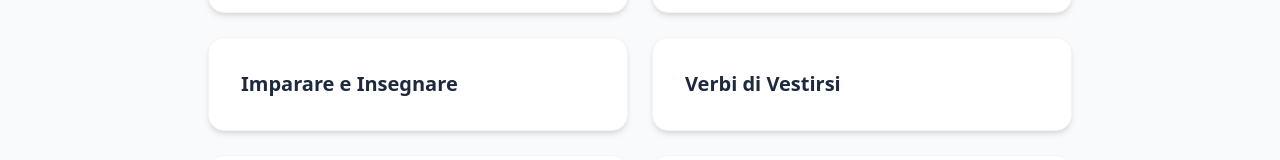
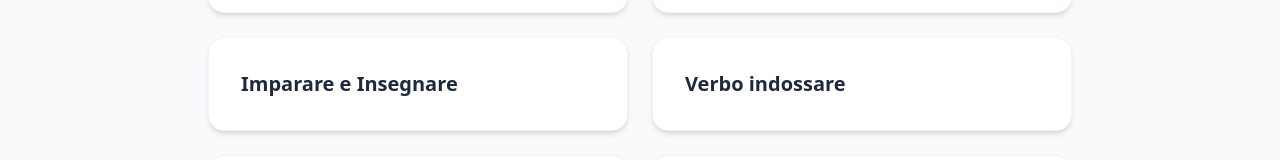
Before and after one commit to bcarnelutti/russian, a React (Vite) app: page / in a window 1280 px wide. Shown: the part 413-573 px from the top of the page. Built offline with nearby package versions, Linux system fonts and the light colour scheme.

Commit message:
Change 'Verbi di Vestirsi' to 'Verbo indossare'

```diff
--- a/src/translations.ts
+++ b/src/translations.ts
@@ -13,7 +13,7 @@ export const translations = {
       motion_verbs: "Verbi di Moto",
       motion_verbs_prepositions: "Verbi di Moto + Prefissi",
       learn_teach: "Imparare e Insegnare",
-      wear_verbs: "Verbi di Vestirsi",
+      wear_verbs: "Verbo indossare",
       gerund: "Gerundio (Деепричастие)",
       participle: "Participio (Причастие)"
     },
@@ -197,7 +197,7 @@ export const translations = {
         }
     },
     wearVerbs: {
-        title: "Verbi di Vestirsi",
+        title: "Verbo indossare",
         subtitle: "Indossare, Mettere, Vestirsi",
         presentFuture: "Presente / Futuro",
         past: "Passato",
```
